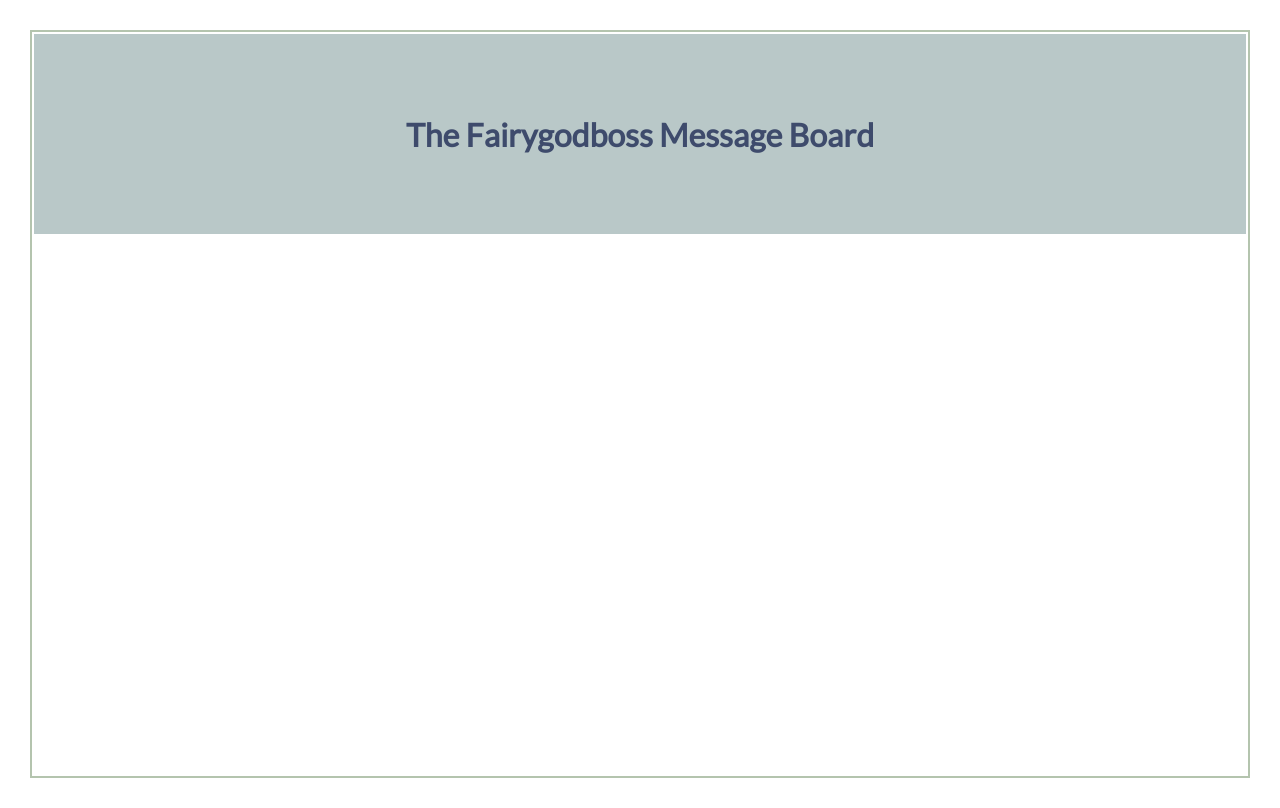
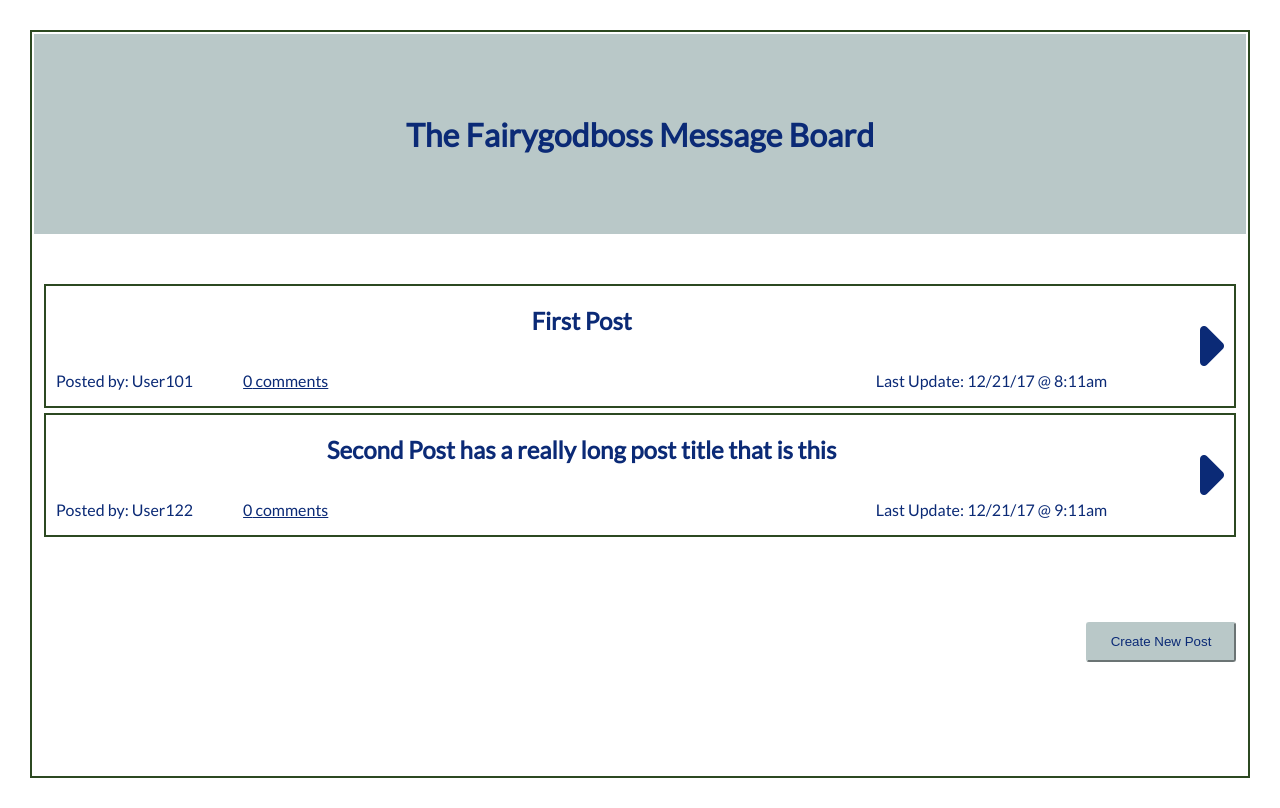
Before and after one commit to alessapm/messageboard-react, a React (Create React App) app: page / in a window 1280 px wide. Built offline with nearby package versions, Linux system fonts and the light colour scheme.

Commit message:
add postbtn and postbtnContainer. create methods to new post props.

```diff
--- a/public/index.html
+++ b/public/index.html
@@ -11,6 +11,7 @@
     <link rel="manifest" href="%PUBLIC_URL%/manifest.json">
     <link rel="shortcut icon" href="%PUBLIC_URL%/favicon.ico">
     <link href="https://fonts.googleapis.com/css?family=Lato" rel="stylesheet">
+    <script src="https://use.fontawesome.com/0fe3329847.js"></script>
     <!--
       Notice the use of %PUBLIC_URL% in the tags above.
       It will be replaced with the URL of the `public` folder during the build.
--- a/src/App.css
+++ b/src/App.css
@@ -1,11 +1,11 @@
-.App {
-  text-align: center;
-  font-family: "Lato", sans-serif;
-  color: #3E4B6C;
-  border: 2px solid #B4C4AE;
-  height: calc(100vh - 60px);
-  margin: 30px;
-  padding: 2px; }
+button {
+  width: 150px;
+  height: 40px;
+  border-radius: 3px;
+  background-color: #B9C8C8;
+  color: #0B2A76;
+  border: 2px #B9C8C8 outset;
+  cursor: pointer; }
 
 header {
   display: flex;
@@ -15,4 +15,59 @@
   height: 200px;
   background-color: #B9C8C8; }
 
+.App {
+  text-align: center;
+  font-family: "Lato", sans-serif;
+  color: #0B2A76;
+  border: 2px solid #2C4921;
+  min-height: calc(100vh - 60px);
+  margin: 30px;
+  padding: 2px; }
+
+.comments {
+  text-decoration: underline; }
+
+.fa-caret-right {
+  font-size: 4em; }
+
+.post {
+  display: flex;
+  flex-direction: row;
+  justify-content: space-between;
+  align-items: center;
+  margin: 5px 10px;
+  padding: 0px 10px;
+  border: 2px solid #2C4921; }
+
+.poster-and-comments {
+  display: flex;
+  flex-direction: row;
+  justify-content: flex-start;
+  align-items: center;
+  width: 50%; }
+  .poster-and-comments p {
+    padding-right: 50px; }
+
+.post-content {
+  width: 90%; }
+
+.post-details {
+  display: flex;
+  flex-direction: row;
+  justify-content: space-between;
+  align-items: center; }
+
+.post-btn-container {
+  display: flex;
+  flex-direction: row;
+  justify-content: flex-end;
+  align-items: center;
+  height: 200px; }
+
+.post-btn-container {
+  padding-right: 10px; }
+
+.post-container {
+  margin-top: 50px; }
+
 /*# sourceMappingURL=App.css.map */
--- a/src/App.scss
+++ b/src/App.scss
@@ -1,7 +1,8 @@
 $font-stack: 'Lato', sans-serif;
-$primary-color: #3E4B6C;
+$primary-color: #0B2A76;
 $secondary-color: #B9C8C8;
-$accent-color: #B4C4AE;
+$accent-color: #2C4921;
+$border: 2px solid $accent-color;
 
 @mixin flex-options($direction, $justify, $align) {
   display: flex;
@@ -10,14 +11,14 @@
   align-items: $align;
 }
 
-.App {
-  text-align: center;
-  font-family: $font-stack;
+button {
+  width: 150px;
+  height: 40px;
+  border-radius: 3px;
+  background-color: $secondary-color;
   color: $primary-color;
-  border: 2px solid $accent-color;
-  height: calc(100vh - 60px);
-  margin: 30px;
-  padding: 2px;
+  border: 2px $secondary-color outset;
+  cursor: pointer;
 }
 
 header {
@@ -25,3 +26,59 @@
   height: 200px;
   background-color: $secondary-color;
 }
+
+.App {
+  text-align: center;
+  font-family: $font-stack;
+  color: $primary-color;
+  border: $border;
+  min-height: calc(100vh - 60px);
+  margin: 30px;
+  padding: 2px;
+}
+
+.comments {
+  text-decoration: underline;
+}
+
+.fa-caret-right {
+  font-size: 4em;
+}
+
+.post {
+  @include flex-options(row, space-between, center);
+  margin: 5px 10px;
+  padding: 0px 10px;
+  border: $border;
+  // width: 100%;
+}
+
+.poster-and-comments {
+  @include flex-options(row, flex-start, center);
+  width: 50%;
+
+  p {
+    padding-right: 50px;
+  }
+}
+
+.post-content {
+  width: 90%;
+}
+
+.post-details {
+   @include flex-options(row, space-between, center);
+}
+
+.post-btn-container {
+  @include flex-options(row, flex-end, center);
+  height: 200px;
+}
+
+.post-btn-container {
+  padding-right: 10px;
+}
+
+.post-container {
+  margin-top: 50px;
+}
--- a/src/components/App.js
+++ b/src/components/App.js
@@ -1,29 +1,67 @@
 import React, { Component } from 'react';
 import '../App.css';
 import PostContainer from './PostContainer';
+import PostBtnContainer from './PostBtnContainer';
+import NewPost from './NewPost';
 
 export default class App extends Component {
   constructor(){
     super();
 
     this.state = {
-
+      posts: [{
+          title: 'First Post',
+          message: 'this is my first post. This is what a post looks like. ',
+          user: 'User101',
+          date: '12/21/17 @ 8:11am',
+          comments: []
+        },
+        {
+          title: 'Second Post has a really long post title that is this',
+          message: 'this is my SECOND post. This is sto;;;; still what a post looks like. ',
+          user: 'User122',
+          date: '12/21/17 @ 9:11am',
+          comments: []
+        }
+      ],
+      isNewPostActive: false
     }
   }
 
+createPost(){
 
+}
+
+showNewPostForm(){
+  this.setState({isNewPostActive: true});
+}
 
 
   render() {
+    if (!this.state.isNewPostActive){
       return (
         <div className="App">
           <header>
             <h1>The Fairygodboss Message Board</h1>
           </header>
           <div className="main-container">
-          <PostContainer />
+            <PostContainer posts={this.state.posts} />
+            <PostBtnContainer showNew={this.showNewPostForm.bind(this)} />
+          </div>
+        </div>
+      );
+    } else {
+      return (
+        <div className="App">
+          <header>
+            <h1>The Fairygodboss Message Board</h1>
+          </header>
+          <div className="main-container">
+            <NewPost />
           </div>
         </div>
       );
     }
+
   }
+}
--- a/src/components/NewPost.js
+++ b/src/components/NewPost.js
@@ -0,0 +1,49 @@
+import React, { Component } from 'react';
+
+export default class NewPost extends Component {
+  constructor(props){
+    super(props);
+
+    this.state ={
+      title: '',
+      message: '',
+      user: '',
+      date: '',
+      comments: []
+    }
+  }
+
+  handleChange(event){
+    // this.setState({event.target.name: event.target.value})
+  }
+
+  handleSubmit(){
+
+  }
+
+  render(){
+    return(
+      <div className="post">
+        <div className="form-content">
+          <label>Post Title: </label><br/>
+          <input name="title"
+          onChange={this.handleChange.bind(this)}
+          type='text'
+          placeholder="Enter a title for your post" />
+          <br /><br />
+          <label>Message: </label><br/>
+          <input name="message"
+          onChange={this.handleChange.bind(this)}
+          type='text'
+          placeholder="Enter post message" />
+          <br /><br />
+          <input name="user"
+          onChange={this.handleChange.bind(this)}
+          type='text'
+          placeholder="Enter Username for post" />
+          <br /><br />
+        </div>
+      </div>
+    )
+  }
+}
--- a/src/components/Post.js
+++ b/src/components/Post.js
@@ -0,0 +1,42 @@
+import React, { Component } from 'react';
+
+export default class Post extends Component {
+  constructor(){
+    super();
+
+    this.state = {};
+  }
+
+  // {
+  //   title: '',
+  //   message: '',
+  //   user: '',
+  //   date: '',
+  //   comments: []
+  // }
+
+  // componentDidMount(){
+  //   this.setState({post: this.props.post})
+  // }
+
+  render(){
+    const post = this.props.post;
+    return(
+      <div className="post">
+        <div className="post-content">
+          <h2>{post.title}</h2>
+          <div className="post-details">
+            <div className="poster-and-comments">
+              <p>Posted by: {post.user} </p>
+              <p className="comments">{post.comments.length} comments</p>
+            </div>
+            <div className="post-update">
+              <p>Last Update: {post.date}</p>
+            </div>
+          </div>
+        </div>
+        <div className="arrow"><i className="fa fa-caret-right" aria-hidden="true"></i></div>
+      </div>
+    )
+  }
+}
--- /dev/null
+++ b/src/components/PostBtn.js
@@ -0,0 +1,10 @@
+import React, { Component } from 'react';
+
+export default class PostBtnContainer extends Component {
+
+  render(){
+    return(
+      <button onClick={this.props.showNew}>Create New Post</button>
+    )
+  }
+}
--- /dev/null
+++ b/src/components/PostBtnContainer.js
@@ -0,0 +1,13 @@
+import React, { Component } from 'react';
+import PostBtn from './PostBtn';
+
+export default class PostBtnContainer extends Component {
+
+  render(){
+    return(
+      <div className="post-btn-container">
+        <PostBtn showNew={this.props.showNew} />
+      </div>
+    )
+  }
+}
--- a/src/components/PostContainer.js
+++ b/src/components/PostContainer.js
@@ -1,19 +1,32 @@
 import React, { Component } from 'react';
+import Post from './Post';
 
 export default class PostContainer extends Component {
-  constructor(props){
-    super(props);
-  }
-
+  // constructor(props){
+  //   super(props);
+  // }
 
   render(){
+    const posts = this.props.posts.map((post, index) => {
+        return (
+          <Post post={post} key={index} />
+        )
+      })
+
+    if (this.props.posts.length > 0) {
       return(
         <div className="post-container">
+          {posts}
+        </div>
+      )
+    } else {
+      return (
+        <div className="post-container">
+          <p>There are currently no posts...add one!</p>
         </div>
       )
     }
 
-
-
+  }
 
 }
--- a/src/index.js
+++ b/src/index.js
@@ -6,6 +6,7 @@
 import registerServiceWorker from './registerServiceWorker';
 
 
+
 ReactDOM.render(
   <App />, document.getElementById('root')
 );
```
Also changed, not shown: src/App.js (deleted, +0 -29 lines), 1 other file (tests, documents, lock files or other folders). Lines whose indentation alone changed are shown as unchanged.
